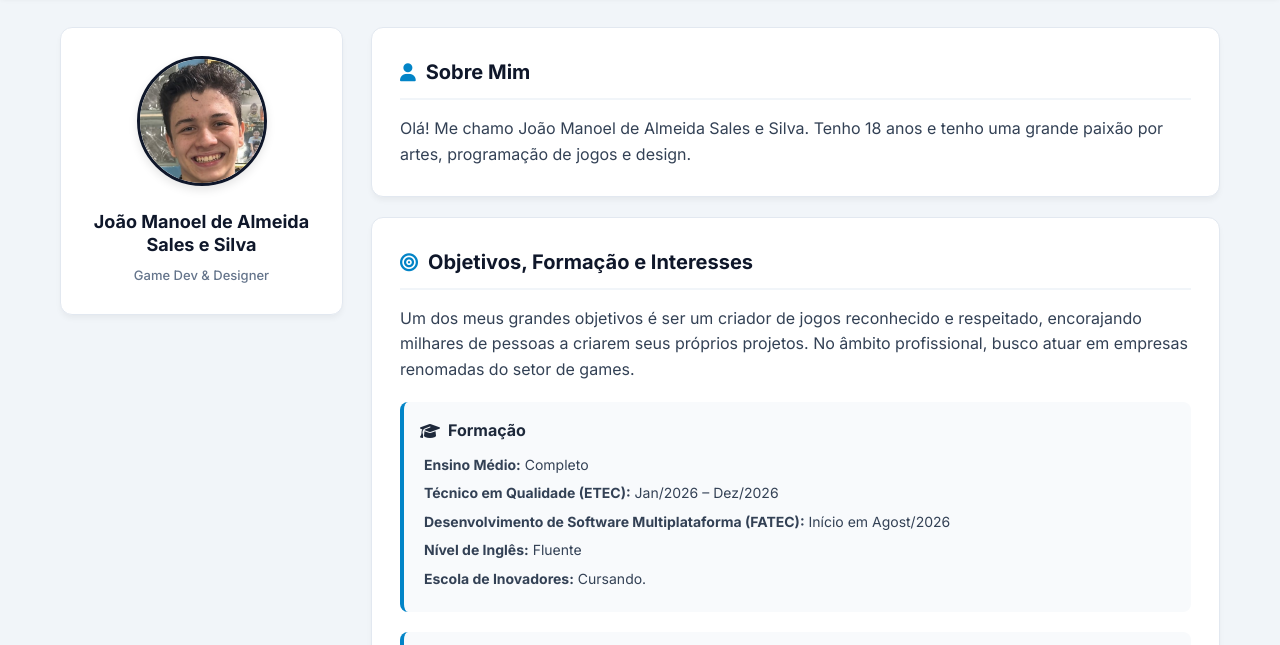
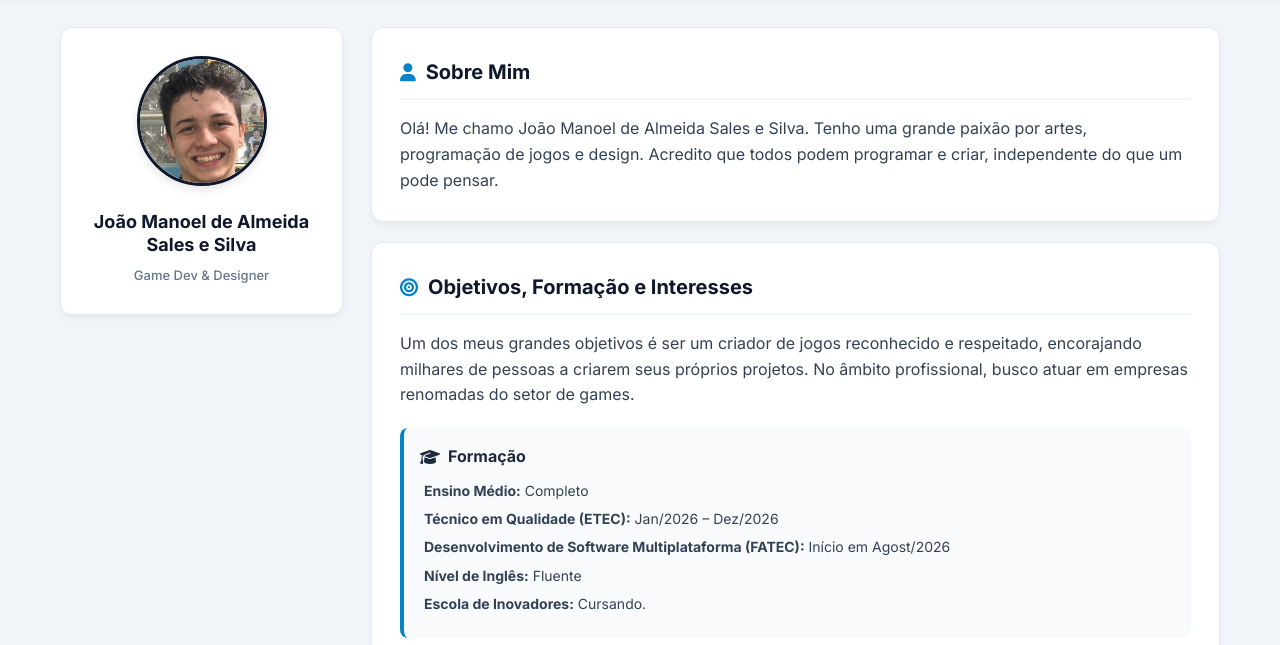
Before and after one commit to JoaoManoel-dev-cpu/Portif-lio, a plain HTML site: page index.html in a window 1280 px wide. Shown: the part 77-722 px from the top of the page. Drawn offline with Linux system fonts and the light colour scheme.

Commit message:
Revise portfolio content in index.html
Updated the content of the portfolio page, including personal information, objectives, education, and skills.

```diff
--- a/index.html
+++ b/index.html
@@ -54,7 +54,7 @@
 
             <section class="secao">
                 <h2><i class="fa-solid fa-user"></i> Sobre Mim</h2>
-                <p>Olá! Me chamo João Manoel de Almeida Sales e Silva. Tenho 18 anos e tenho uma grande paixão por artes, programação de jogos e design.</p>
+                <p>Olá! Me chamo João Manoel de Almeida Sales e Silva. Tenho uma grande paixão por artes, programação de jogos e design. Acredito que todos podem programar e criar, independente do que um pode pensar.</p>
             </section>
 
             <section class="secao">
```
